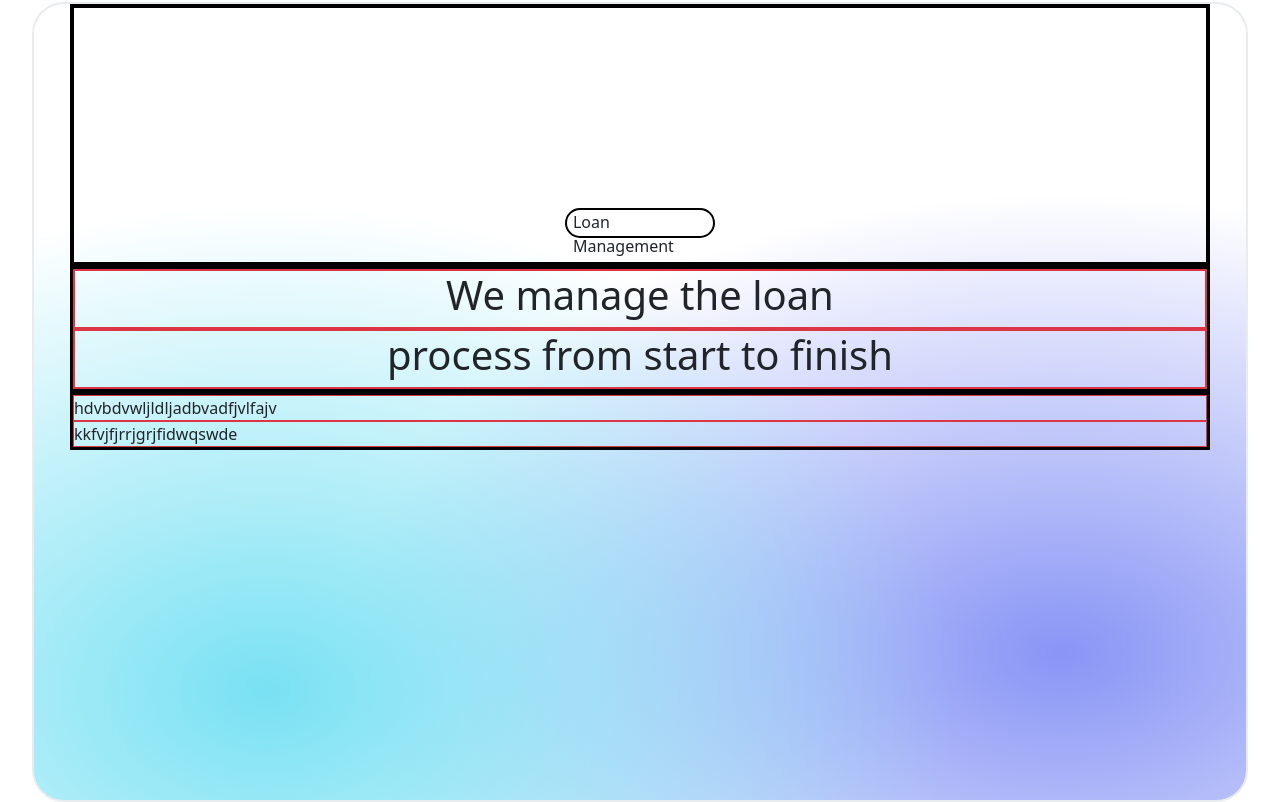
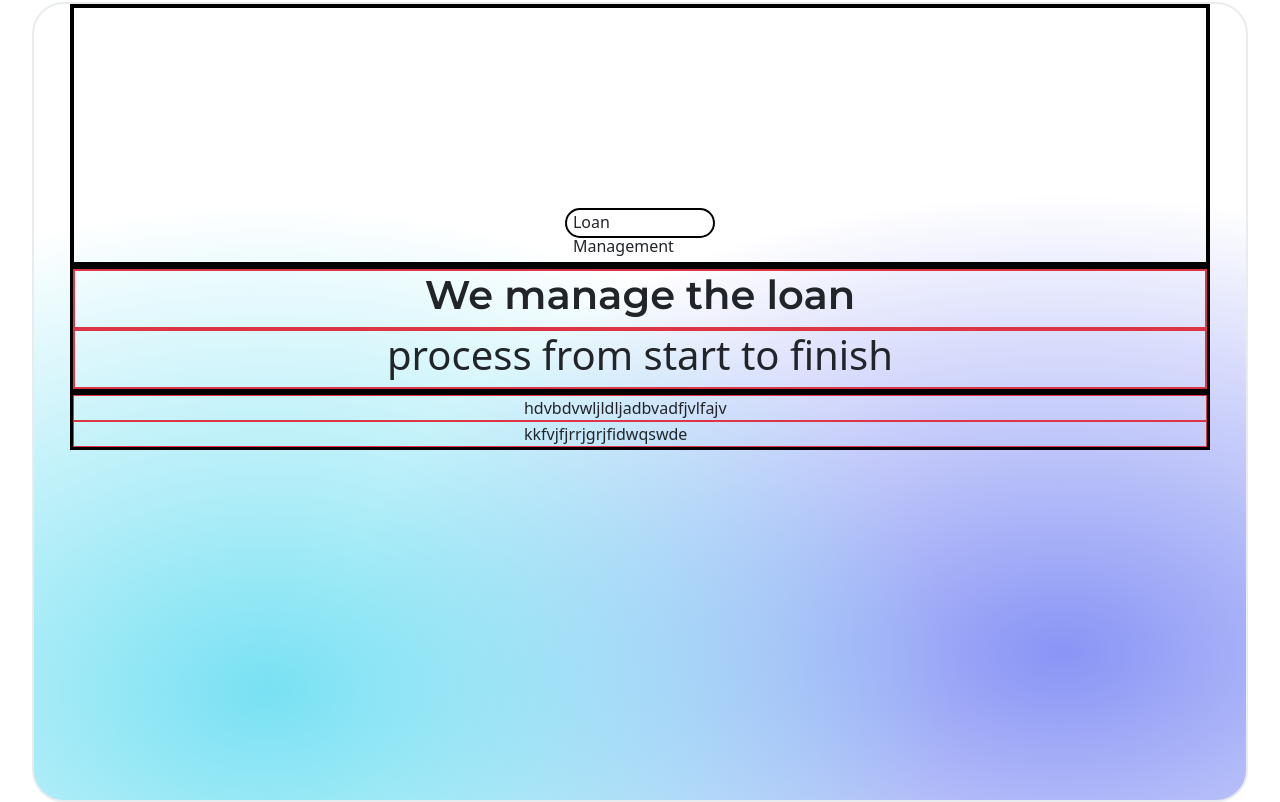
Before and after one commit to MirzaUmar-123/TrustCap-loan-website-landing-Page, a plain HTML site: page index.html in a window 1280 px wide. Shown: the part 95-897 px from the top of the page. Drawn offline with Linux system fonts and the light colour scheme.

Commit message:
changes in css

```diff
--- a/style.css
+++ b/style.css
@@ -101,3 +101,13 @@ backdrop-filter: blur(var(--_gradient-blur)) contrast(100%) brightness(100%);
 .ms{
     margin-left: 100px !important;
 }
+.customized-h1{
+    align-items: center;
+    font-family: 'Montserrat', sans-serif;
+    line-height: 1.2;
+    font-weight: 900px !important;
+}
+.text{
+    padding-left: 450px !important;
+    font-weight: 500px;
+}
```
